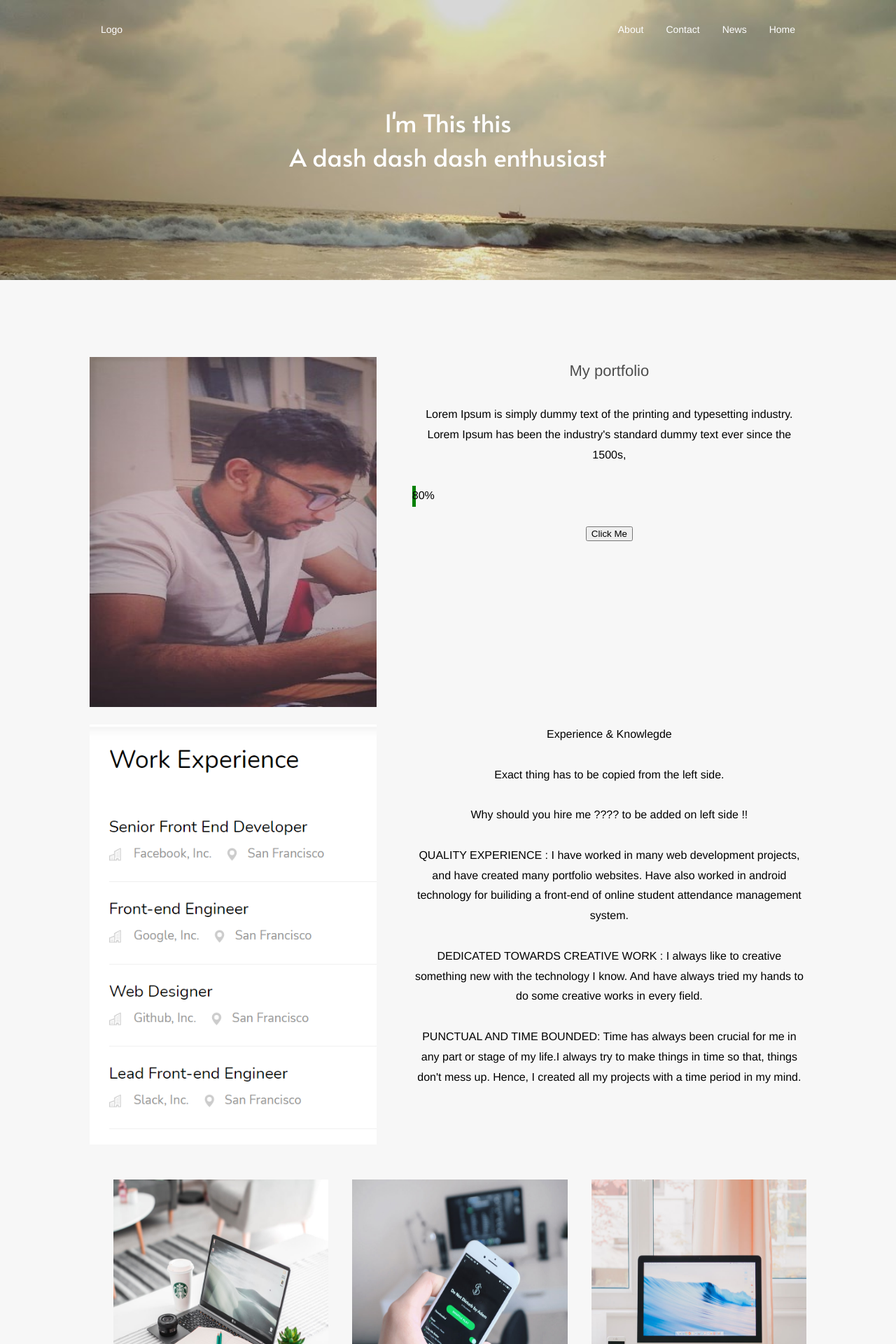
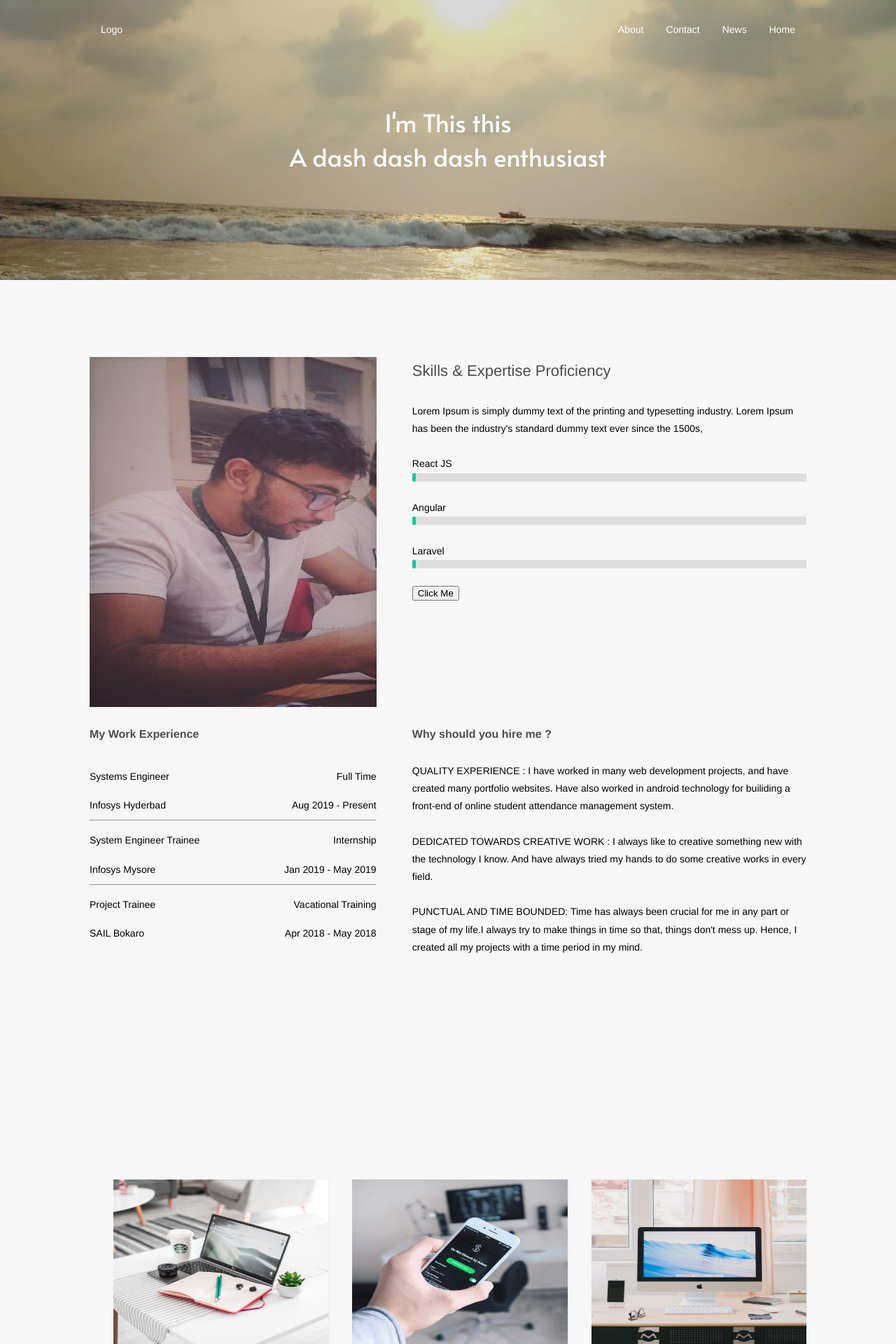
Before and after one commit to ravindrakumarr/portfolio, a PHP site: page /home.html in a window 1280 px wide. Shown: the top 1920 px of the page at 70% size. Run offline with PHP 8.4, Linux system fonts and the light colour scheme.

Commit message:
Progress changes

```diff
--- a/home.html
+++ b/home.html
@@ -7,6 +7,7 @@
     <link rel="stylesheet" href="style/myskills.css">
 
     <link href='https://fonts.googleapis.com/css?family=Alata' rel='stylesheet'>
+    <link href='https://fonts.googleapis.com/css?family=Roboto' rel='stylesheet'>
 
 
 </head>
@@ -44,18 +45,32 @@
       </div>
 
       <div class="second-element-right">
-        <span class="big-black-header">My portfolio</span>
+
+        <span class="big-black-header">Skills & Expertise Proficiency</span>
         <br/><br/>
         Lorem Ipsum is simply dummy text of the printing and typesetting industry.
         Lorem Ipsum has been the industry's standard dummy text ever since the 1500s,
         <br/><br/>
 
-        <div id="myskills">
-          <div id="myBar">80%</div>
+        <span class="skill-name">React JS</span>
+        <div class="myskills">
+          <div id="react"></div>
         </div>
         <br>
+
+        <span class="skill-name">Angular</span>
+        <div class="myskills">
+          <div id="angular"></div>
+        </div>
+        <br>
+
+        <span class="skill-name">Laravel</span>
+        <div class="myskills">
+          <div id="laravel"></div>
+        </div>
+        <br>
+
         <button onclick="move()">Click Me</button>
-
 
       </div>
 
@@ -68,14 +83,30 @@
     <div class="fourth-element">
 
       <div class="fourth-element-left-child">
+        <span class="black-small-heading">My Work Experience</span>
+        <br/><br/>
+
+        <div class="fourth-element-left-child-sub-left">Systems Engineer</div>
+        <div class="fourth-element-left-child-sub-right">Full Time</div>
+        <div class="fourth-element-left-child-sub-cat-left">Infosys Hyderbad</div>
+        <div class="fourth-element-left-child-sub-cat-right">Aug 2019 - Present</div>
+        <hr/>
+        <div class="fourth-element-left-child-sub-left">System Engineer Trainee</div>
+        <div class="fourth-element-left-child-sub-right">Internship</div>
+        <div class="fourth-element-left-child-sub-cat-left">Infosys Mysore</div>
+        <div class="fourth-element-left-child-sub-cat-right">Jan 2019 - May 2019</div>
+        <hr/>
+        <div class="fourth-element-left-child-sub-left">Project Trainee</div>
+        <div class="fourth-element-left-child-sub-right">Vacational Training</div>
+        <div class="fourth-element-left-child-sub-cat-left">SAIL Bokaro</div>
+        <div class="fourth-element-left-child-sub-cat-right">Apr 2018 - May 2018</div>
+
+
+
       </div>
 
       <div class="fourth-element-right-child">
-        Experience & Knowlegde
-        <br/><br/>
-        Exact thing has to be copied from the left side.
-        <br/><br/>
-        Why should you hire me ???? to be added on left side !!
+        <span class="black-small-heading">Why should you hire me ?</span>
         <br/><br/>
         QUALITY EXPERIENCE :
         I have worked in many web development projects, and have created many portfolio websites.
@@ -98,25 +129,43 @@
     <!--Third Element row & column-->
     <div class="third-element">
 
-      <div class="third-element-child">
-        <img src="assets/project1.jpg" height="400px" width="100%" class="project-image"/>
+      <div class="third-element-child box-shadow">
+        <img src="assets/project1.jpg" class="project-image"/>
+        <div class="padding-5-percent">
+            <br/>
+            <span class="black-small-heading">Client Portal</span>
             <br/><br/>
             Lorem Ipsum is simply dummy text of the printing and typesetting industry.
             Lorem Ipsum has been the industry's standard dummy text ever since the 1500s,
+            <br/><br/>
+            <span class="blue-small-text">Date of creation: August 2019</span>
+        </div>
       </div>
 
-      <div class="third-element-child">
-        <img src="assets/project2.jpg" height="400px" width="100%" class="project-image"/>
+      <div class="third-element-child box-shadow">
+        <img src="assets/project2.jpg" class="project-image"/>
+        <div class="padding-5-percent">
+            <br/>
+            <span class="black-small-heading">Resume Builder</span>
             <br/><br/>
             Lorem Ipsum is simply dummy text of the printing and typesetting industry.
             Lorem Ipsum has been the industry's standard dummy text ever since the 1500s,
+            <br/><br/>
+            <span class="blue-small-text">Date of creation: August 2019</span>
+        </div>
       </div>
 
-      <div class="third-element-child">
-        <img src="assets/project3.jpg" height="400px" width="100%" class="project-image"/>
+      <div class="third-element-child box-shadow">
+        <img src="assets/project3.jpg" class="project-image"/>
+        <div class="padding-5-percent">
+            <br/>
+            <span class="black-small-heading">Food Management System</span>
             <br/><br/>
             Lorem Ipsum is simply dummy text of the printing and typesetting industry.
             Lorem Ipsum has been the industry's standard dummy text ever since the 1500s,
+            <br/><br/>
+            <span class="blue-small-text">Date of creation: August 2019</span>
+        </div>
       </div>
 
     </div>
--- a/script/myskills.js
+++ b/script/myskills.js
@@ -2,17 +2,46 @@ var i = 0;
 function move() {
   if (i == 0) {
     i = 1;
-    var elem = document.getElementById("myBar");
+
+    var elem = document.getElementById("react");
+    var elem2 = document.getElementById("angular");
+    var elem3 = document.getElementById("laravel");
+
     var width = 1;
     var id = setInterval(frame, 10);
     function frame() {
-      if (width >= 100) {
-        clearInterval(id);
-        i = 0;
-      } else {
-        width++;
-        elem.style.width = width + "%";
+
+      if(elem){
+        if (width >= 80) {
+          clearInterval(id);
+          i = 0;
+        } else {
+          width++;
+          elem.style.width = width + "%";
+        }
       }
+
+      if(elem2){
+        if (width >= 50) {
+          clearInterval(id);
+          i = 0;
+        } else {
+          width++;
+          elem2.style.width = width + "%";
+        }
+      }
+
+      if(elem3){
+        if (width >= 90) {
+          clearInterval(id);
+          i = 0;
+        } else {
+          width++;
+          elem3.style.width = width + "%";
+        }
+      }
+
+
     }
   }
 }
--- a/style/home.css
+++ b/style/home.css
@@ -1,5 +1,5 @@
 body{
-    margin: 0; font-size: 16px; text-align: center;
+    margin: 0; font-size: 14px; text-align: center;
     background-color: rgba(0,0,0,0.03);
     font-family: 'Helvetica', 'Arial', sans-serif;
 }
@@ -11,24 +11,27 @@ body{
 }
 .inside-jumbo-element{width: 80%; margin-left: 10%; margin-top: 150px; font-family: 'Alata'; font-size: 35px; color: white;}
 
-.second-element{width: 80%; margin-left: 10%; min-height: 100px; margin-top: 450px; line-height: 1.8;}
+.second-element{width: 80%; margin-left: 10%; min-height: 400px; margin-top: 450px; line-height: 1.8;}
 .second-element:after{display: table; content: ""; clear: both;}
-
 .second-element-left{float: left; width: 40%;
   background-image: linear-gradient(to right, rgb(99, 194, 114) , rgb(145, 212, 155)); color: white;}
-.second-element-right{float: left; width: 55%;margin-left: 5%;}
+.second-element-right{float: left; width: 55%;margin-left: 5%; text-align: left;}
 
 
 .third-element{width: 80%; margin-left: 10%; padding: 25px 0px 25px 0px; min-height: 600px;}
 .third-element:after{display: table; content: ""; clear: both;}
-.third-element-child{width: 30%; margin-left: 3.33%; float: left; min-height: 500px; line-height: 1.8;}
+.third-element-child{width: 30%; margin-left: 3.33%; float: left; min-height: 500px; line-height: 1.8;
+   text-align: left; padding-bottom: 10px;}
 
 
 .fourth-element{width: 80%; margin-left: 10%; padding: 25px 0px 25px 0px; min-height: 600px;}
 .fourth-element:after{display: table; content: ""; clear: both;}
-.fourth-element-left-child{width: 40%; float: left; background-image: url('../assets/exp.png'); background-size: cover;
-  background-repeat: no-repeat; height: 600px;}
-.fourth-element-right-child{width: 55%; margin-left: 5%; float: left; height: 500px; line-height: 1.8; height: 600px;}
+.fourth-element-left-child{width: 40%; float: left; text-align:left; height: 500px;line-height: 1.8;}
+.fourth-element-right-child{width: 55%; margin-left: 5%; text-align: left;float: left; height: 500px; line-height: 1.8; }
+
+.fourth-element-left-child-sub-left, .fourth-element-left-child-sub-cat-left{width: 50%; float: left; text-align: left; padding: 8px 0px 8px 0px;}
+.fourth-element-left-child-sub-right, .fourth-element-left-child-sub-cat-right{width: 50%; float: left; text-align: right; padding: 8px 0px 8px 0px;}
+
 
 
 .fifth-element{width: 80%; margin-left: 10%; padding: 25px 0px 25px 0px; min-height: 200px;}
--- a/style/myskills.css
+++ b/style/myskills.css
@@ -1,10 +1,15 @@
-#myakiils {
+.myskills {
     width: 100%;
-    background-color: grey;
+    background-color: rgba(0,0,0,0.1);
+    border-radius: 2px;
+    color: #fff;
   }
 
-  #myBar {
+  #react, #angular, #laravel {
     width: 1%;
-    height: 30px;
-    background-color: green;
+    height: 12px;
+    border-radius: 2px;
+    background-color: rgb(0, 204, 153);
   }
+
+  .skill-name{font-size: 14px;}
--- a/style/variable.css
+++ b/style/variable.css
@@ -4,3 +4,9 @@
 
 .learn-more{padding: 10px 20px 10px 10px; background-color: #fff; color: #4d4d4d; border: none; border-radius: 1px;}
 .learn-more:hover{cursor: pointer;  background-color: #ff6666; color: none; transition-duration: 0.5s; color: #fff;}
+
+.black-small-heading{font-size: 16px; font-weight: bold; color: #4d4d4d;}
+
+.padding-5-percent{width: 90%; margin-left: 5%;}
+
+.project-image{width: 100%; height: 250px;}
```
Lines whose indentation alone changed are shown as unchanged.
